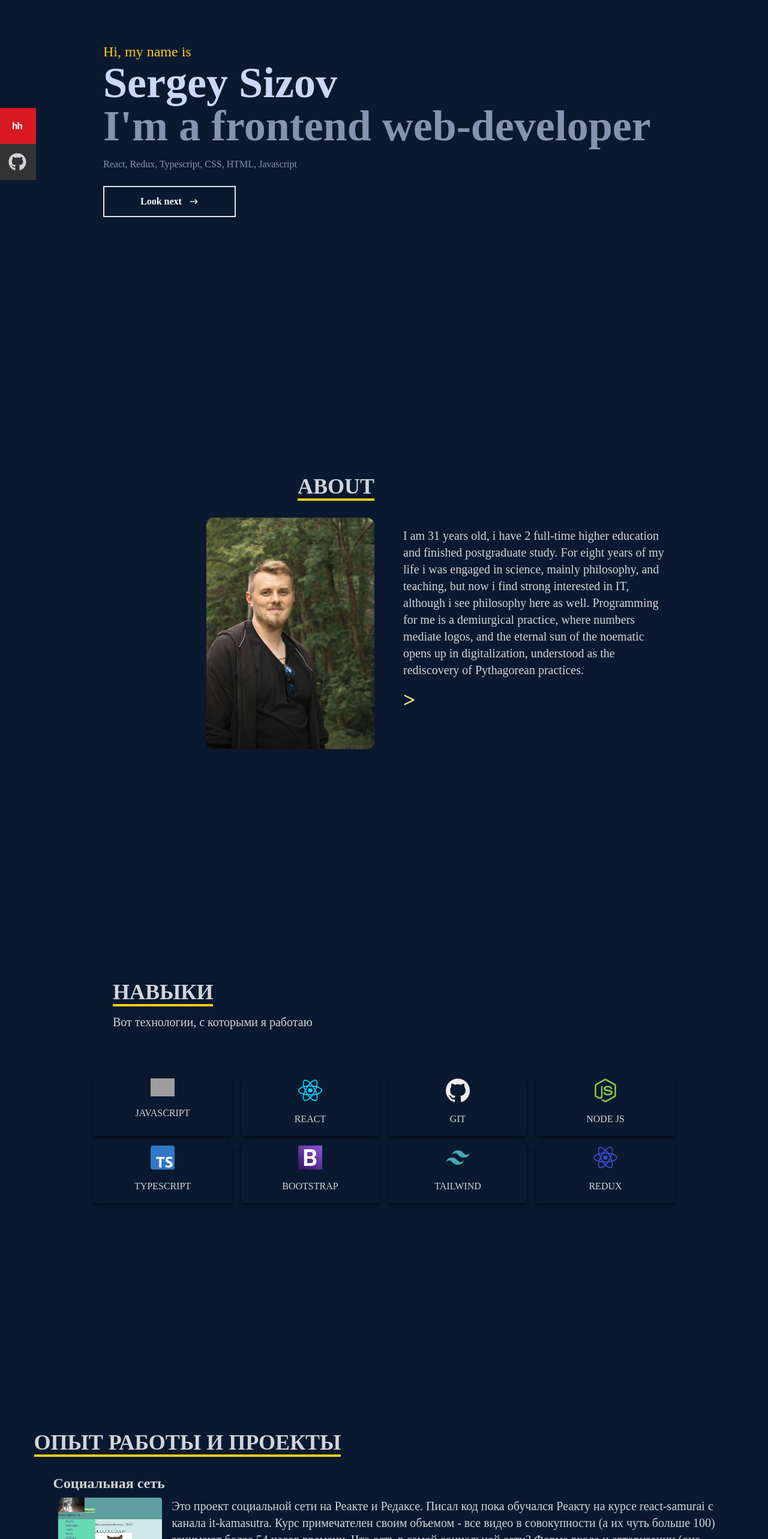
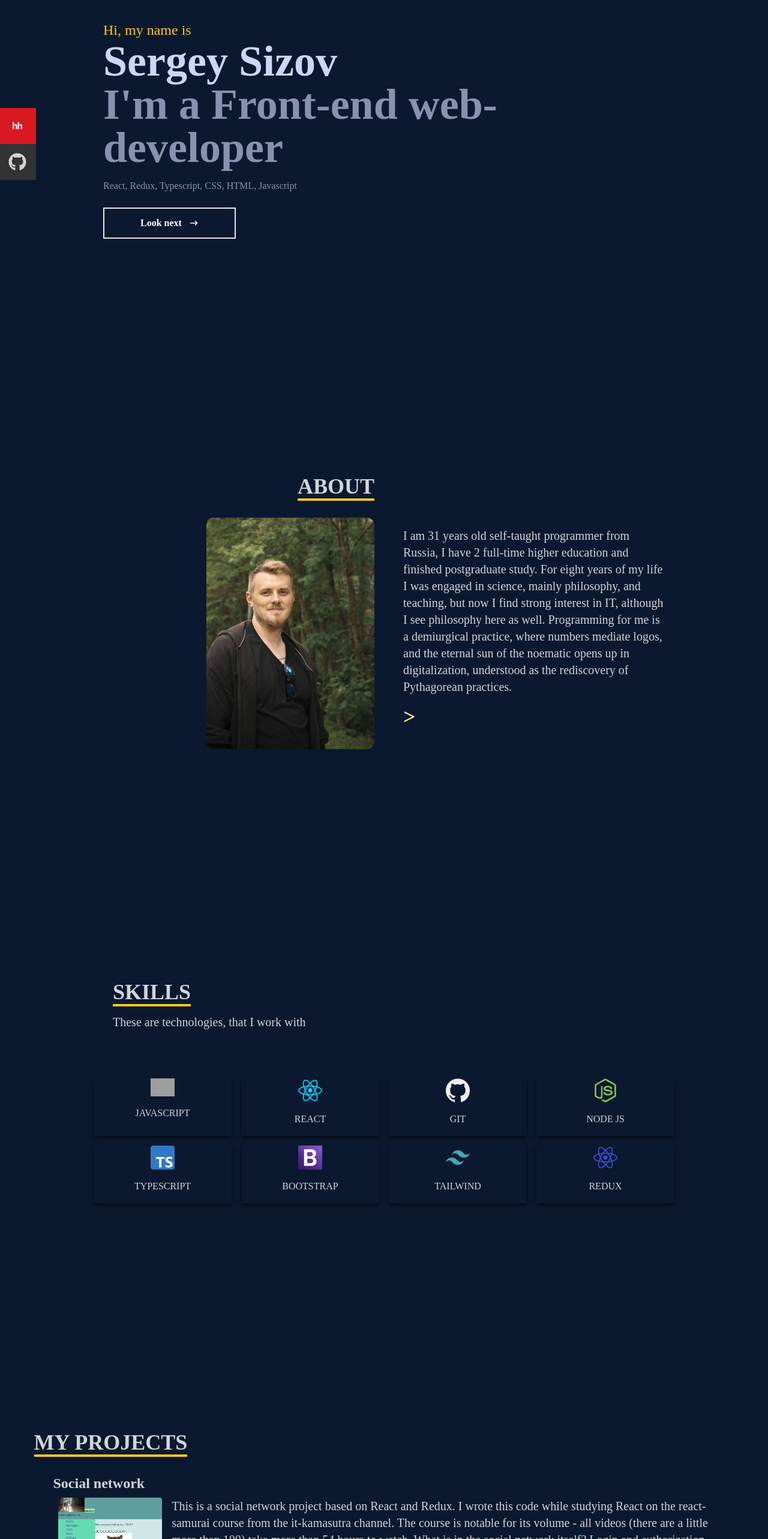
Before and after one commit to sseezov/done, a React (Create React App) app: page / in a window 1280 px wide. Shown: the part 180-2746 px from the top of the page at 60% size. Built offline with nearby package versions, Linux system fonts and the light colour scheme; grey boxes are pictures that could not be loaded.

Commit message:
04/05 done

```diff
--- a/src/components/Contact.jsx
+++ b/src/components/Contact.jsx
@@ -1,10 +1,12 @@
-import React from "react";
+import React, { useContext } from "react";
 import { faTelegram, faVk } from "@fortawesome/free-brands-svg-icons";
 import { faAt, faPhone } from "@fortawesome/free-solid-svg-icons";
-
 import { FontAwesomeIcon } from "@fortawesome/react-fontawesome";
+import { translationContacts } from "./translation";
+import { LangContext } from "./context";
 
 const Contact = () => {
+  let { lang } = useContext(LangContext);
   return (
     <div
       name="contact"
@@ -12,10 +14,10 @@ const Contact = () => {
     >
       <div className="p-12">
         <p className="text-4xl inline font-bold border-b-4 border-pink-600 text-gray-300">
-          СВЯЗАТЬСЯ СО МНОЙ
+          {translationContacts[lang].contactMe}
         </p>
 
-        <ul className="pt-4 pl-3">
+        <ul className="pt-4">
           <ul>
             <li>
               <h2>
--- a/src/components/Skills.jsx
+++ b/src/components/Skills.jsx
@@ -1,4 +1,4 @@
-import React from "react";
+import React, { useContext } from "react";
 import Tailwind from "../assets/tailwind.png";
 import JavaScript from "../assets/javascript.png";
 import ReactImg from "../assets/react.png";
@@ -7,17 +7,20 @@ import TypeScript from "../assets/Typescript_logo_2020.svg.png";
 import GitHub from "../assets/github.png";
 import Bootstrap from "../assets/bootstrap-600x600.jpg";
 import ReduxImg from "../assets/react — копия.png";
+import { LangContext } from "./context";
+import { translationSkills } from "./translation";
 
 const Skills = () => {
+  let { lang } = useContext(LangContext);
   return (
     <div name="skills" className="w-full h-screen bg-[#0a192f] text-gray-300">
       {/* Container */}
       <div className="max-w-[1000px] mx-auto p-4 flex flex-col justify-center w-full h-full">
         <div className="p-8">
           <p className="text-4xl font-bold inline border-b-4 border-yellow-400 ">
-            НАВЫКИ
+            {translationSkills[lang].skills}
           </p>
-          <p className="py-4 text-xl">Вот технологии, с которыми я работаю</p>
+          <p className="py-4 text-xl">{translationSkills[lang].technologies}</p>
         </div>
 
         <div className="w-full grid grid-cols-2 sm:grid-cols-4 gap-4 text-center py-8">
--- a/src/components/Work.jsx
+++ b/src/components/Work.jsx
@@ -1,9 +1,12 @@
-import React, { useState } from "react";
+import React, { useContext, useState } from "react";
+import { LangContext } from "./context";
 import workStorage from "./workData";
+import { translationWork } from "./translation";
 
 const Work = () => {
   const [index, setIndex] = useState(0);
   const [workData, setWorkData] = useState(workStorage);
+  let { lang } = useContext(LangContext);
 
   return (
     <div
@@ -13,13 +16,13 @@ const Work = () => {
       <div className="max-w-[1000px] m-auto p-4 flex items-center justify-center w-full h-full ">
         <div className="ml-[33px]">
           <p className="text-4xl font-bold inline border-b-4 text-gray-300 border-yellow-400">
-            ОПЫТ РАБОТЫ И ПРОЕКТЫ
+            {translationWork[lang].work}
           </p>
 
           <div className="md:p-8 pt-2 min-h-[500px] md:min-h-[370px] md:min-w-[1200px] sm:flex-col">
             <a href={workData[index].link} target="_blank" rel="noreferrer">
               <h1 className="text-xl md:text-2xl font-bold inline text-gray-300 hover:text-purple-300">
-                {workData[index].name}
+                {workData[index].name[lang]}
               </h1>
             </a>
 
@@ -27,10 +30,10 @@ const Work = () => {
               <img
                 className="m-auto max-h-[200px] md:max-h-[250px] rounded-xl p-2"
                 src={workData[index].image}
-                alt={workData[index].name}
+                alt={workData[index].name[lang]}
               />
               <p className="text-base md:text-xl text-gray-300 md:p-2">
-                {workData[index].text}
+                {workData[index].text[lang]}
               </p>
             </div>
           </div>
@@ -49,9 +52,9 @@ const Work = () => {
                 {"<"}
               </button>
             )}
-            <div className="font-bold text-gray-300 text-xl">{`${
-              index + 1
-            } страница`}</div>
+            <div className="font-bold text-gray-300 text-xl">
+              {`${index + 1} ` + translationWork[lang].page}
+            </div>
 
             {index < workData.length - 1 ? (
               <button
--- a/src/components/translation.js
+++ b/src/components/translation.js
@@ -2,7 +2,7 @@ export const translationHome = {
   en: {
     hi: "Hi, my name is",
     name: "Sergey Sizov",
-    job: "I'm a frontend web-developer",
+    job: "I'm a Front-end web-developer",
     next: "Look next",
   },
   ru: {
@@ -17,16 +17,15 @@ export const translationAbout = {
   en: {
     about: "ABOUT",
     text1:
-      "I am 31 years old, i have 2 full-time higher education and finished postgraduate study. For eight years of my life i was engaged in science, mainly philosophy, and teaching, but now i find strong interested in IT, although i see philosophy here as well. Programming for me is a demiurgical practice, where numbers mediate logos, and the eternal sun of the noematic opens up in digitalization, understood as the rediscovery of Pythagorean practices.",
-    text2a:
-      "I am a self-taught programmer, i took courses on web-design and js on ",
+      "I am 31 years old self-taught programmer from Russia, I have 2 full-time higher education and finished postgraduate study. For eight years of my life I was engaged in science, mainly philosophy, and teaching, but now I find strong interest in IT, although I see philosophy here as well. Programming for me is a demiurgical practice, where numbers mediate logos, and the eternal sun of the noematic opens up in digitalization, understood as the rediscovery of Pythagorean practices.",
+    text2a: "I took courses on web-design and js on ",
     text2b:
       ", some typescript and Node.js on Udemy, courses on React and Redux on ",
     text2c: " and in general on YouTube. Solved many challenges on ",
     text2d: " and ",
     text2e: ". Read books, did projects, et cetera. Here is my ",
     text2f:
-      "First of all, i am interested in the possibility of rapid growth as a specialist, and therefore i am looking for a powerful team so i could level up fast and qualitatively.",
+      "First of all, I am interested in the possibility of rapid growth as a specialist, and therefore I am looking for a powerful team so I could level up fast and qualitatively.",
   },
   ru: {
     about: "О СЕБЕ",
@@ -64,3 +63,34 @@ export const translationNavbar = {
     switch: "Cменить язык",
   },
 };
+
+export const translationWork = {
+  en: {
+    work: "MY PROJECTS",
+    page: "page",
+  },
+  ru: {
+    work: "ОПЫТ РАБОТЫ И ПРОЕКТЫ",
+    page: "страница",
+  },
+};
+
+export const translationSkills = {
+  en: {
+    skills: "SKILLS",
+    technologies: "These are technologies, that I work with",
+  },
+  ru: {
+    skills: "НАВЫКИ",
+    technologies: "Вот технологии, с которыми я работаю",
+  },
+};
+
+export const translationContacts = {
+  en: {
+    contactMe: "CONTACT ME",
+  },
+  ru: {
+    contactMe: "СВЯЗАТЬСЯ СО МНОЙ",
+  },
+};
--- a/src/components/workData.js
+++ b/src/components/workData.js
@@ -11,58 +11,106 @@ const workStorage = [
   {
     id: 1,
     link: "https://github.com/sseezov/codepit/tree/main/react%20samurai%20%E2%80%94%20%D0%BA%D0%BE%D0%BF%D0%B8%D1%8F/my-app",
-    name: "Социальная сеть",
+    name: {
+      en: "Social network",
+      ru: "Социальная сеть",
+    },
     image: samurai,
-    text: `Это проект социальной сети на Реакте и Редаксе. Писал код пока обучался Реакту на курсе react-samurai с канала it-kamasutra. Курс примечателен своим объемом - все видео в совокупности (а их чуть больше 100) занимают более 54 часов времени. Что есть в самой социальной сети? Форма входа и авторизации (она устроена через куки другого сайта), своя страница, вывод страниц других пользователей сети, возможность подписаться на них, возможность писать сообщения и постить на стену (да, я вернул стену!).
+    text: {
+      ru: `Это проект социальной сети на Реакте и Редаксе. Писал код пока обучался Реакту на курсе react-samurai с канала it-kamasutra. Курс примечателен своим объемом - все видео в совокупности (а их чуть больше 100) занимают более 54 часов времени. Что есть в самой социальной сети? Форма входа и авторизации (она устроена через куки другого сайта), своя страница, вывод страниц других пользователей сети, возможность подписаться на них, возможность писать сообщения и постить на стену (да, я вернул стену!).
     `,
+      en: "This is a social network project based on React and Redux. I wrote this code while studying React on the react-samurai course from the it-kamasutra channel. The course is notable for its volume - all videos (there are a little more than 100) take more than 54 hours to watch. What is in the social network itself? Login and authorization form (it is arranged through cookies of another site), user page, page with all other network users with the ability to subscribe on any of them, and also you can write messages and posts.",
+    },
   },
   {
     id: 2,
     link: "https://github.com/sseezov/codepit/tree/main/weather%20cli",
-    name: "Weather API CLI",
+    name: {
+      en: "Weather API CLI",
+      ru: "Weather API CLI",
+    },
     image: weather,
-    text: "Этот проект я писал, когда проходил курс по node.js на udemy. Зачем я проходил этот курс? Потому что мне интересна нода и вообще бекенд, однако, потом, когда дело дошло до баз данных, я отложил знакомство с беком в долгий ящик. Что в итоге? Здесь CLI, которая выводит данные о погоде в командной строке, используя weather api и несколько библиотек, чтобы было красочно (зацените эти разноцветные полоски!).",
+    text: {
+      ru: "Этот проект я писал, когда проходил курс по Node.js на Udemy. Зачем я проходил этот курс, если занимаюсь фронтендом? Потому что мне интересна нода и вообще бекенд, однако, потом, когда дело дошло до баз данных, я отложил знакомство с беком в долгий ящик. Что в итоге? Здесь CLI, которая выводит данные о погоде в командной строке, используя weather api и несколько библиотек, чтобы было красочно (зацените эти разноцветные полоски!).",
+      en: "I wrote this project when I was studying Node.js on Udemy. Why did I take this course if i'm doung Front-end? Because I'm interested in the Node and the backend in general, however, then, when deal came to databases, I postponed my acquaintance for better times. So, what's the result? Here's a CLI that prints weather data on the command line using the weather api and a few libraries to make it colorful (check out those colorful stripes!).",
+    },
   },
   {
     id: 3,
     link: "https://github.com/sseezov/churchsite",
-    name: "Лендинг страница храма",
+    name: {
+      en: "Church landing page",
+      ru: "Лендинг страница для храма",
+    },
     image: church,
-    text: "Это лендинг страница для храма. Я сделал ее, когда учил html и css. Было бы здорово, если бы я мог показать этот сайт в интернете, но его нет, потому что я должен дописать туда еще и панель администратора, чего пока не сделал, да и вообще, переделать все на Реакте. Впрочем, главную задачу сайт выполнил - он стал отличным материалом для тренировки навыков вертски. Также там можно видеть и авторский дизайн.",
+    text: {
+      ru: "Это лендинг страница для храма. Я сделал ее, когда учил html и css. Было бы здорово, если бы я мог показать этот сайт в интернете, но его нет, потому что я должен дописать туда еще и панель администратора, чего пока не сделал, да и вообще, переделать все на Реакте. Впрочем, главную задачу сайт выполнил - он стал отличным материалом для тренировки навыков вертски. Также там можно видеть и авторский дизайн.",
+      en: "This is a landing page for a local church. I made it when I was learning html and css. It would be great if I could show this site on the Internet, but it is not there, because I have to add an admin panel there, which I have not done yet, and in general, redo everything in React. However, the site has fulfilled its main task - it has become an excellent material for training my web-design skills.",
+    },
   },
   {
     id: 4,
     link: "https://github.com/sseezov/birthday-reminder",
-    name: "Календарь дней рождения",
+    name: {
+      en: "Birthday reminder",
+      ru: "Напоминалка дней рождения",
+    },
     image: birthday,
-    text: "Этот проект представляет собой напоминалку дней рождения у друзей. Он выводит различное количество друзей, в зависимости от текущего дня. Из интересного могу отметить только следующее - я решил написать этот проект на русском языке, где окончания склоняются в зависимости от того, сколько элементов представлено, скажем: один день рождения, два дня(!) рождения, пять дней(!) рождения - что заставило докрутить к интерфейсу программу чекер количества элементов и соответственного выведения слов.",
+    text: {
+      ru: "Этот проект представляет собой напоминалку дней рождения у друзей. Он выводит различное количество друзей, в зависимости от текущего дня. Из интересного могу отметить только следующее - я решил написать этот проект на русском языке, где окончания склоняются в зависимости от того, сколько элементов представлено, скажем: один день рождения, два дня(!) рождения, пять дней(!) рождения - что заставило докрутить к интерфейсу программу чекер количества элементов и соответственного выведения слов.",
+      en: "This project is a friends birthday reminder. It displays a different number of friends, depending on the current day. Of the interesting things, I can only note the following - I decided to write this project in Russian, where the words endings decline depending on how many elements are represented, say: 1 day (1 день), 2 days (2 дня!), 5 days (5 дней!) - which pushed me to make the number checker programm that make all output values look correct.",
+    },
   },
   {
     id: 5,
     link: "https://github.com/sseezov/calculator",
-    name: "Калькулятор на Реакте",
+    name: {
+      en: "Calculator on React",
+      ru: "Калькулятор на Реакте",
+    },
     image: calc,
-    text: "Данный проект примечателен тем, что здесь нет никаких библиотек, которые обычно используются для того, чтобы сделать калькулятор. 'Сделать калькулятор' - это классическая практика для будущих программистов, не только самоучек, но и обычных студентов IT-факультетов.",
+    text: {
+      ru: "Данный проект примечателен тем, что здесь нет никаких библиотек, которые обычно используются для того, чтобы сделать калькулятор. 'Сделать калькулятор' - это классическая практика для будущих программистов, не только самоучек, но и обычных студентов IT-факультетов.",
+      en: "This project is notable for the fact that there are no libraries that are usually used to make a calculator. 'Make a calculator' is a classic practice for future programmers, not only self-taught, but also ordinary IT-faculties graduates.",
+    },
   },
   {
     id: 6,
     link: "http://sseezov.ru/",
-    name: "Этот сайт портфолио",
+    name: {
+      en: "This website",
+      ru: "Этот сайт-портфолио",
+    },
     image: rec,
-    text: "О нет, мы попали в бесконечную рекурсию и теперь умрем от утечки памяти. Ха-ха! Шутка! О нет, мы попали в бесконечную рекурсию и теперь умрем от утечки памяти. Ха-ха! Шутка! О нет, мы попали в бесконечную рекурсию и теперь умрем от утечки памяти. Ха-ха! Шутка! О нет, мы попали в бесконечную рекурсию и теперь умрем от утечки памяти. Ха-ха! Шутка! О нет, мы попали в бесконечную рекурсию и теперь умрем от утечки памяти. Ха-ха! Шутка!...",
+    text: {
+      ru: "О нет, мы попали в бесконечную рекурсию и теперь умрем от утечки памяти. Ха-ха! Шутка! О нет, мы попали в бесконечную рекурсию и теперь умрем от утечки памяти. Ха-ха! Шутка! О нет, мы попали в бесконечную рекурсию и теперь умрем от утечки памяти. Ха-ха! Шутка! О нет, мы попали в бесконечную рекурсию и теперь умрем от утечки памяти. Ха-ха! Шутка! О нет, мы попали в бесконечную рекурсию и теперь умрем от утечки памяти. Ха-ха! Шутка!...",
+      en: "Oh no, we're in an infinite recursion and now we're going to die from a memory leak. Haha! Just joking! Oh no, we're in an infinite recursion and now we're going to die from a memory leak. Haha! Just joking! Oh no, we're in an infinite recursion and now we're going to die from a memory leak. Haha! Just joking! Oh no, we're in an infinite recursion and now we're going to die from a memory leak. Haha! Just joking! Oh no, we're in an infinite recursion and now we're going to die from a memory leak. Haha! Just joking!...",
+    },
   },
   {
     id: 7,
     link: "https://github.com/sseezov",
-    name: "Еще проекты",
+    name: {
+      en: "More projects",
+      ru: "Еще проекты",
+    },
     image: rest,
-    text: "Думаю, что нет особого смысла перечислять все дальше, потому что количество проектов все время растет и писать о них нужно только в том случае, если я сделаю что-нибудь действительно интересное. Тем не менее, стоит также припомнить следующие проекты: лист рекламных предложений туристических поездок, которые можно удалять из ленты; ленту с обзорами, которые можно листать и запрашивать в рандомном порядке; меню с вопросами и ответами на различные темы; и еще всякое такое.",
+    text: {
+      ru: "Думаю, что нет особого смысла перечислять все дальше, потому что количество проектов все время растет и писать о них нужно только в том случае, если я сделаю что-нибудь действительно интересное. Тем не менее, стоит также припомнить следующие проекты: лист рекламных предложений туристических поездок, которые можно удалять из ленты; ленту с обзорами, которые можно листать и запрашивать в рандомном порядке; меню с вопросами и ответами на различные темы; и еще всякое такое.",
+      en: "I think it makes little sense to list everything further, because the number of projects is growing all the time and you only need to write about them if you do something really interesting. However, the following projects are also worth mentioning: a list of promotional offers for travels that can be removed from the feed; a feed with reviews that can be scrolled through and requested in a random order; menu with questions and answers on various topics; and more of all that stuff.",
+    },
   },
   {
     id: 8,
-    name: "И, наконец",
+    name: {
+      en: "And finally",
+      ru: "И, наконец",
+    },
     image: me,
-    text: "Во время своего обучения я выполнил 574 задачи на freecodecamp.org, несколько модулей на theodinproject.com, решал задачки на codewars (я не так давно открыл этот сайт для себя и сейчас там только 150 баллов рейтинга) и js.checkio (там я упражнялся в тайпскрипте). Также, я свободно владею английским языком и имею отличный набор софт-скиллов.",
+    text: {
+      ru: "Во время своего обучения я выполнил 500+ задач на freecodecamp.org, несколько модулей на theodinproject.com, решал задачки на codewars (я не так давно открыл этот сайт для себя и сейчас там только 150 баллов рейтинга) и js.checkio (там я упражнялся в тайпскрипте). Также, я свободно владею английским языком и имею отличный набор софт-скиллов.",
+      en: "During my training, I completed 500+ challenges on freecodecamp.org, several modules on theodinproject.com, solved challenges on codewars (I recently discovered this site for myself and that's why now my profile has only 150 rating points) and js.checkio (there I practiced in typescript). Also, I am fluent in English (yes, i understand, that my translation should have some mistakes, but i will improve it a bit later, when someone point me on them) and have an excellent set of soft skills.",
+    },
   },
 ];
 
```
Also changed, not shown: src/components/Navbar.jsx (+1 -8 lines).
